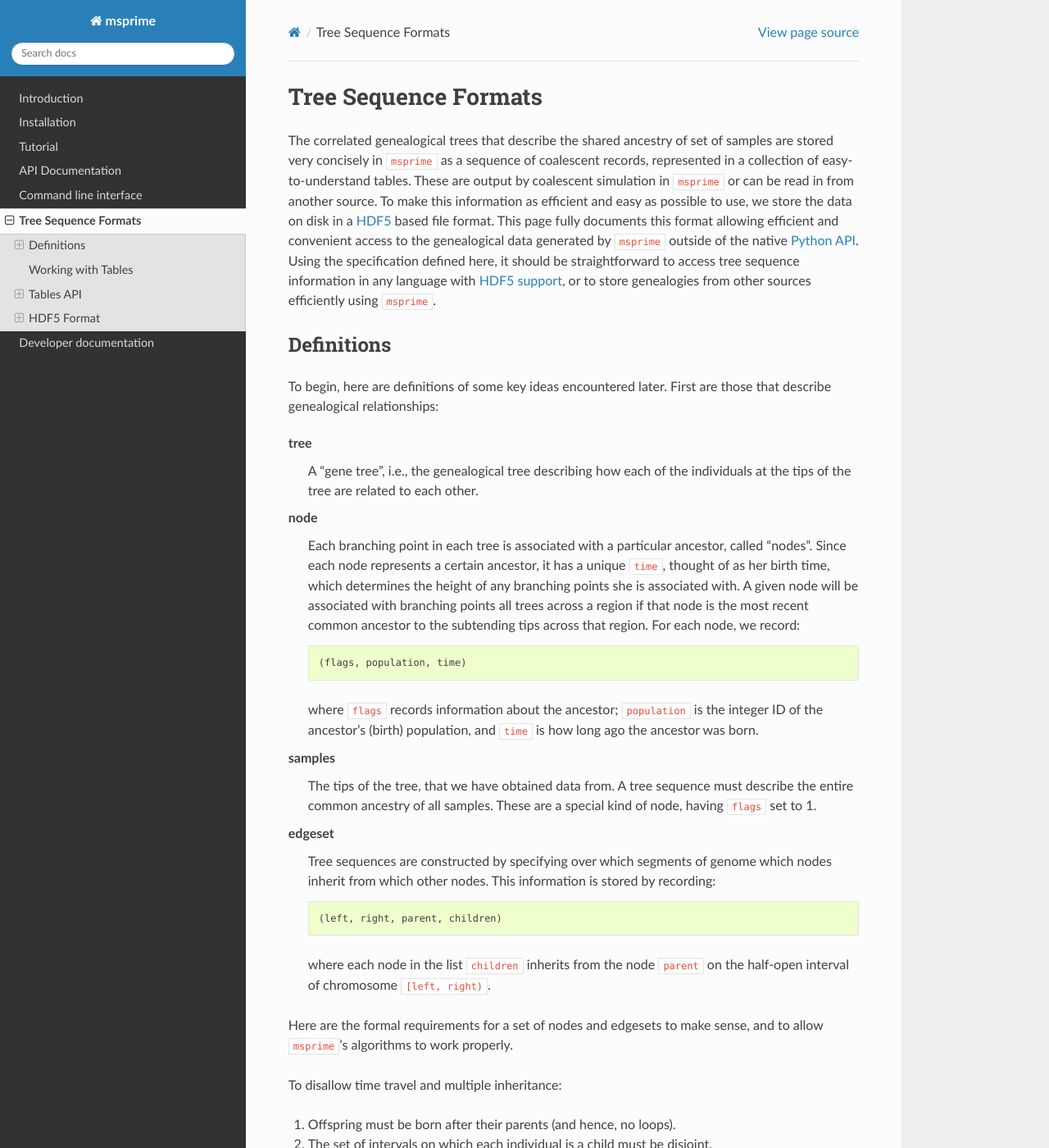
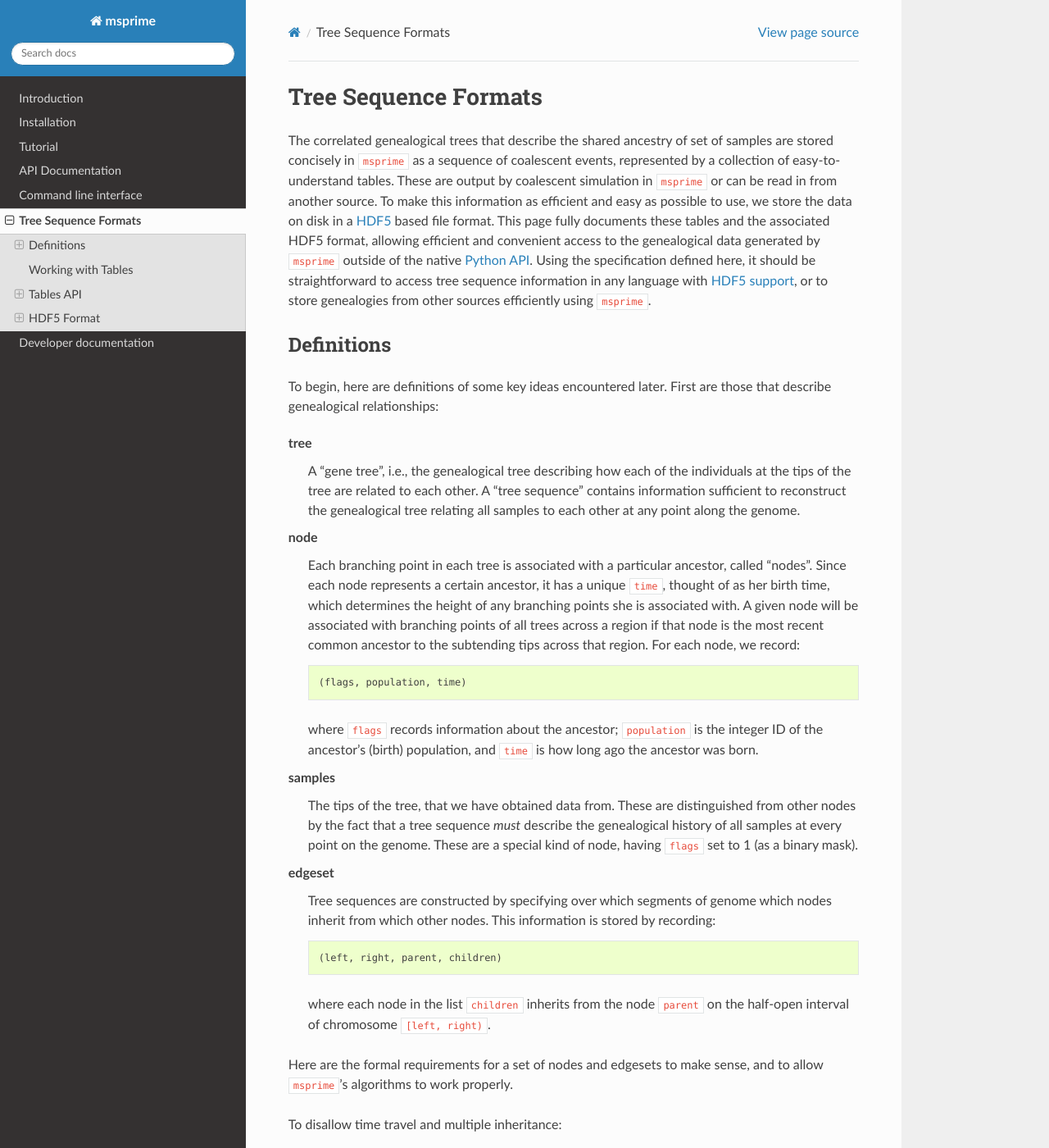
Before and after one commit to tskit-dev/msprime, a Sphinx documentation site: the page built from docs/file-format.rst, in a window 1280 px wide and 1400 px high. Shown: the whole window at 82% size. Built offline with Sphinx 7.4.7 and the Read the Docs theme 2.0.0, drawn with Linux system fonts in a browser that asks for light colours; the version number could not be read and is left out; some of the changed text lies outside the part shown.

Commit message:
minor edits

```diff
--- a/docs/file-format.rst
+++ b/docs/file-format.rst
@@ -5,17 +5,18 @@
 #####################
 
 The correlated genealogical trees that describe the shared ancestry of set of
-samples are stored very concisely in ``msprime`` as a sequence of coalescent
-records, represented in a collection of easy-to-understand tables.  These are
-output by coalescent simulation in ``msprime`` or can be read in from another
-source.  To make this information as efficient and easy as possible to use, we
-store the data on disk in a `HDF5 <https://www.hdfgroup.org/HDF5/>`_ based file
-format. This page fully documents this format allowing efficient and convenient
-access to the genealogical data generated by ``msprime`` outside of the native
-:ref:`Python API <sec-api>`. Using the specification defined here, it should be
-straightforward to access tree sequence information in any language with `HDF5
-support <https://en.wikipedia.org/wiki/Hierarchical_Data_Format#Interfaces>`_,
-or to store genealogies from other sources efficiently using ``msprime``.
+samples are stored concisely in ``msprime`` as a sequence of coalescent events,
+represented by a collection of easy-to-understand tables.  These are output by
+coalescent simulation in ``msprime`` or can be read in from another source.  To
+make this information as efficient and easy as possible to use, we store the
+data on disk in a `HDF5 <https://www.hdfgroup.org/HDF5/>`_ based file format.
+This page fully documents these tables and the associated HDF5 format, allowing
+efficient and convenient access to the genealogical data generated by
+``msprime`` outside of the native :ref:`Python API <sec-api>`. Using the
+specification defined here, it should be straightforward to access tree
+sequence information in any language with `HDF5 support
+<https://en.wikipedia.org/wiki/Hierarchical_Data_Format#Interfaces>`_, or to
+store genealogies from other sources efficiently using ``msprime``.
 
 ***********
 Definitions
@@ -26,16 +27,18 @@
 
 tree
     A "gene tree", i.e., the genealogical tree describing how each of the
-    individuals at the tips of the tree are related to each other.
+    individuals at the tips of the tree are related to each other.  A "tree
+    sequence" contains information sufficient to reconstruct the genealogical
+    tree relating all samples to each other at any point along the genome.
 
 node
     Each branching point in each tree is associated with a particular ancestor,
     called "nodes".  Since each node represents a certain ancestor, it has a
     unique ``time``, thought of as her birth time, which determines the height
     of any branching points she is associated with.  A given node will be
-    associated with branching points all trees across a region if that node is
-    the most recent common ancestor to the subtending tips across that region.
-    For each node, we record::
+    associated with branching points of all trees across a region if that node
+    is the most recent common ancestor to the subtending tips across that
+    region.  For each node, we record::
 
         (flags, population, time)
 
@@ -44,9 +47,11 @@
     long ago the ancestor was born.
 
 samples
-    The tips of the tree, that we have obtained data from.  A tree sequence
-    must describe the entire common ancestry of all samples.  These are a
-    special kind of node, having ``flags`` set to 1.
+    The tips of the tree, that we have obtained data from.  These are
+    distinguished from other nodes by the fact that a tree sequence *must*
+    describe the genealogical history of all samples at every point on the
+    genome.  These are a special kind of node, having ``flags`` set to 1 (as a
+    binary mask).
 
 edgeset
     Tree sequences are constructed by specifying over which segments of genome
@@ -74,6 +79,7 @@
 5. The set of intervals on which each individual is a parent must be disjoint.
 6. The list of offspring in an edgeset must be sorted.
 7. Edgesets must be sorted in nondecreasing time order.
+8. Each edgeset must contain at least two children.
 
 Note that since each node time is equal to the (birth) time of the
 corresponding parent, time is measured in clock time (not meioses).
@@ -204,17 +210,18 @@
     0.8     1.0     5       0,4
     0.0     0.2     6       0,4
 
-Since node 3 is most recent, the edgeset that says that nodes 0 and 2 inherit from node 3
-on the interval between 0.2 and 0.8 comes first.
-Next are the edgesets from node 4: there are three of these,
-for each of the three genomic intervals over which node 4 is ancestor to a distinct set of nodes.
-At this point, we know the full tree on the middle interval.
-Finally, edgesets specifying the common ancestor of 0 and 4 on the remaining intervals
-(parents 6 and 5 respectively) allow us to construct all trees across the entire interval.
+Since node 3 is most recent, the edgeset that says that nodes 0 and 2 inherit
+from node 3 on the interval between 0.2 and 0.8 comes first.  Next are the
+edgesets from node 4: there are three of these, for each of the three genomic
+intervals over which node 4 is ancestor to a distinct set of nodes.  At this
+point, we know the full tree on the middle interval.  Finally, edgesets
+specifying the common ancestor of 0 and 4 on the remaining intervals (parents 6
+and 5 respectively) allow us to construct all trees across the entire interval.
 
-In the depiction above, ``x`` denotes mutations. Suppose that the first mutation occurs at position 0.1
-and the mutations in the second tree both occurred at the same position, at 0.5 (with a back mutation).
-The positions are recorded in the sites table::
+In the depiction above, ``x`` denotes mutations. Suppose that the first
+mutation occurs at position 0.1 and the mutations in the second tree both
+occurred at the same position, at 0.5 (with a back mutation).  The positions
+are recorded in the sites table::
 
     id	position	ancestral_state
     0	0.1     	0
@@ -227,7 +234,8 @@
     1	    3	    1
     1	    2	    0
 
-This would then result in the following (two-locus) haplotypes for the three samples::
+This would then result in the following (two-locus) haplotypes for the three
+samples::
 
     sample  haplotype
     ------  ---------
@@ -242,7 +250,7 @@
 
 This section will describe how to work with tables.
 
-Include up top something about `.add_row()` versus `.set_columns()`.
+Include here top something about `.add_row()` and `.set_columns()`.
 
 
 NodeTable
@@ -266,11 +274,10 @@
 Import and export
 =================
 
-This section describes how to extract tables from a ``TreeSequence``,
-and how to construct a ``TreeSequence`` from tables.
-Since tree sequences are immutible,
-often the best way to modify a ``TreeSequence``
-is (for ``ts`` a ``TreeSequence``)::
+This section describes how to extract tables from a ``TreeSequence``, and how
+to construct a ``TreeSequence`` from tables.  Since tree sequences are
+immutible, often the best way to modify a ``TreeSequence`` is something along
+the lines of (for ``ts`` a ``TreeSequence``)::
 
     nodes = msprime.NodeTable()
     edgesets = msprime.EdgesetTable()
```
Also changed, not shown: other parts of docs/file-format.rst (+3 -3 lines).
